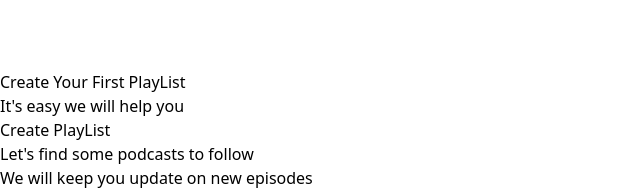
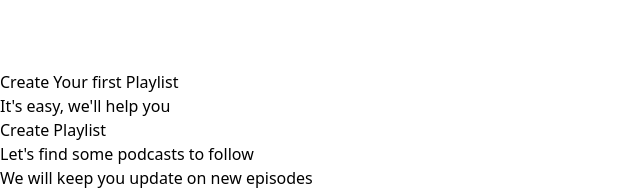
Before and after one commit to Rownokk/Spotify-Clone, a React (Vite) app: page /album/1 in a window 1280 px wide. Shown: the part 252-444 px from the top of the page, without its empty margins (0-640 px from the left). Built offline with nearby package versions, Linux system fonts and the light colour scheme.

Commit message:
modifications

```diff
--- a/src/components/Sidebar.jsx
+++ b/src/components/Sidebar.jsx
@@ -25,10 +25,10 @@ const Sidebar = () => {
           </div>
         </div>
         <div className="p-4 bg-[#242424] m-2 rounded font-semibold flex flex-col items-start justify-start gap-1 pl-4">
-          <h1>Create Your First PlayList</h1>
-          <p className="font-light">It's easy we will help you</p>
+          <h1>Create Your first Playlist</h1>
+          <p className="font-light">It's easy, we'll help you</p>
           <button className="px-4 py-1.5 bg-white text-[15px] text-black rounded-full mt-4">
-            Create PlayList
+            Create Playlist
           </button>
         </div>
         <div className="p-4 bg-[#242424] m-2 rounded font-semibold flex flex-col items-start justify-start gap-1 pl-4 mt-4">
```
